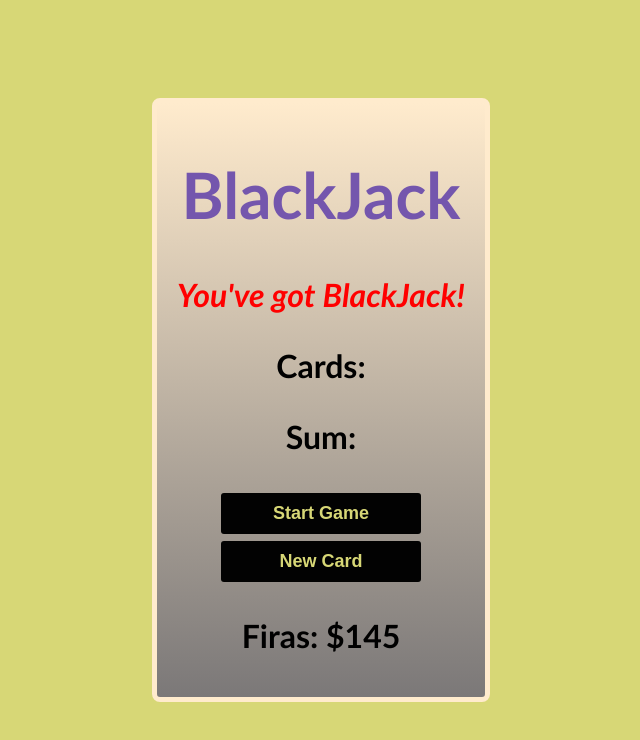
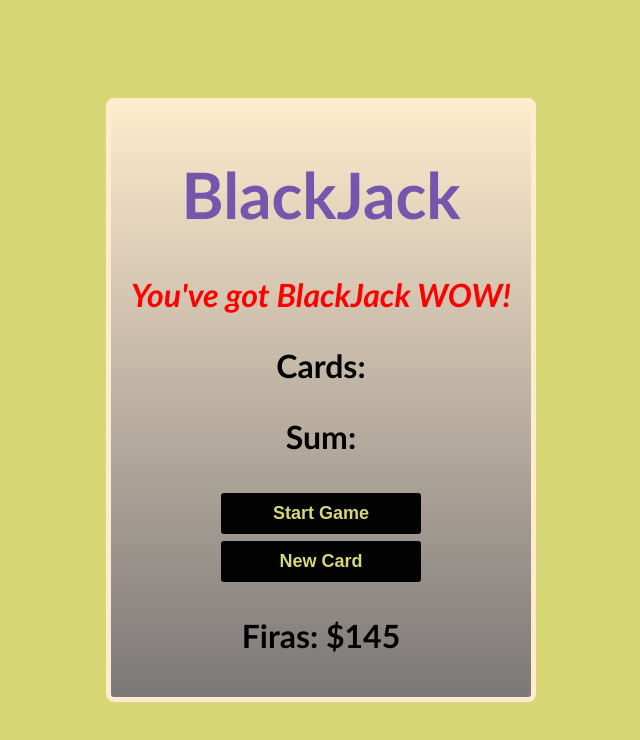
Before and after one commit to FirasItani/BlackJack-Game, a plain HTML site: page index.html in a window 1280 px wide. Shown: the whole page, without its empty margins (319-959 px from the left). Drawn offline with Linux system fonts and the light colour scheme.

Commit message:
commit update files

```diff
--- a/index.html
+++ b/index.html
@@ -9,7 +9,7 @@
 
 <body>
   <h1>BlackJack</h1>
-  <p id="italic">You've got BlackJack!</p>
+  <p id="italic">You've got BlackJack WOW!</p>
   <p id="card">Cards: </p>
   <p id="sum-el">Sum: </p>
   <div>
```
